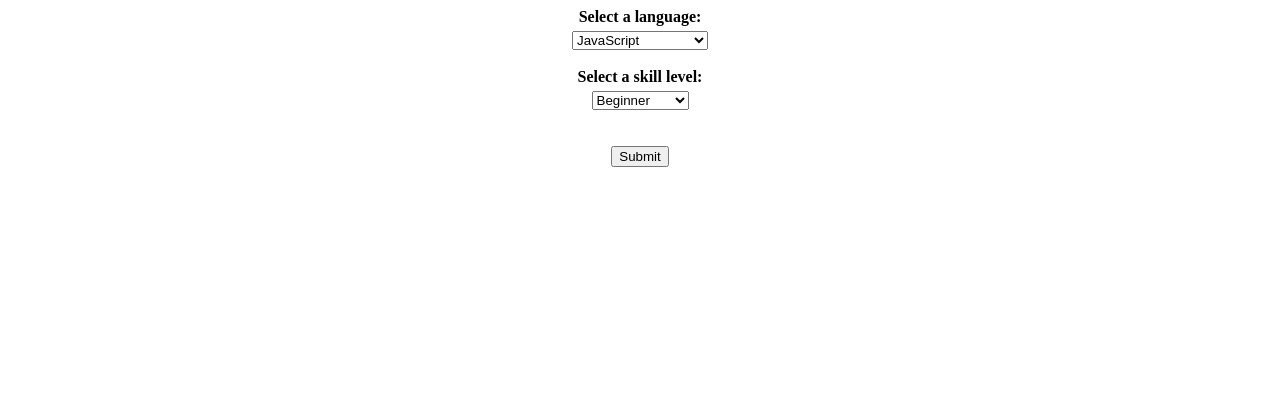
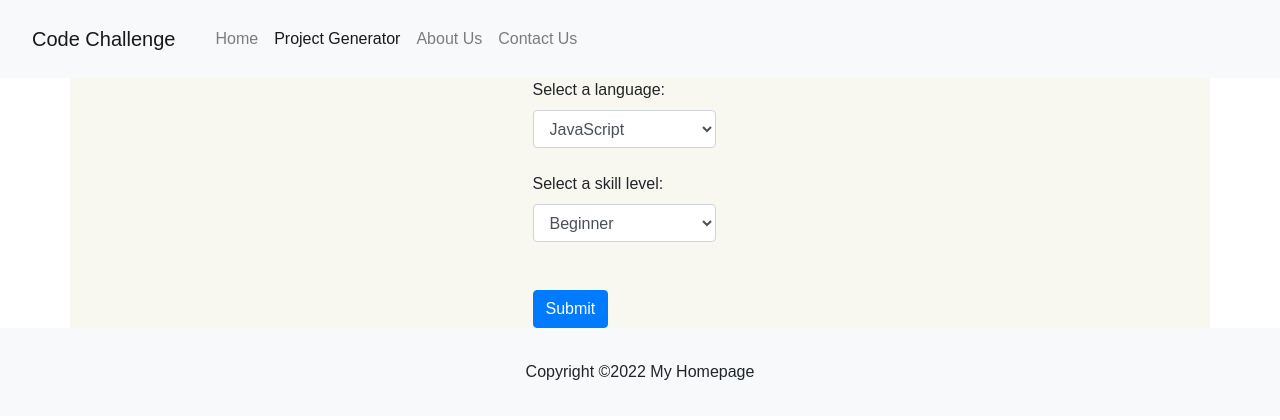
Before and after one commit to jayeshpaluru/CollegeCodingProjectWebsite, a plain HTML site: page ProjectGenerator.html in a window 1280 px wide. Drawn offline with nearby package versions, Linux system fonts and the light colour scheme.

Commit message:
Made it pretty

```diff
--- a/ProjectGenerator.html
+++ b/ProjectGenerator.html
@@ -2,51 +2,44 @@
 <html>
   <head>
     <title>Project Idea Generator</title>
-    <style>
-      form {
-        display: flex;
-        flex-direction: column;
-        align-items: center;
-      }
-      label {
-        font-weight: bold;
-        margin-bottom: 5px;
-      }
-      #displayProjectIdea {
-        margin-top: 10px;
-        text-align: center;
-        font-weight: bold;
-      }
-      #loading {
-        font-size: 20px;
-        text-align: center;
-      }
-      #loading:after {
-  content: ".";
-  animation: dots 1s infinite;
-}
-
-@keyframes dots {
-  0%, 20% { content: "."; }
-  40% { content: ".."; }
-  60% { content: "..."; }
-  80%, 100% { content: "."; }
-}
-
-  </style>
+    <link rel="stylesheet" href="https://cdnjs.cloudflare.com/ajax/libs/twitter-bootstrap/4.5.3/css/bootstrap.min.css" integrity="sha512-oc9+XSs1H243/FRN9Rw62Fn8EtxjEYWHXRvjS43YtueEewbS6ObfXcJNyohjHqVKFPoXXUxwc+q1K7Dee6vv9g==" crossorigin="anonymous" />
+    <link rel="stylesheet" href="styles.css" />
   </head>
   <body>
-    <div>
+    <header>
+      <nav class="navbar navbar-expand-lg navbar-light bg-light">
+        <a class="navbar-brand" href="home.html">Code Challenge</a>
+        <button class="navbar-toggler" type="button" data-toggle="collapse" data-target="#navbarNav" aria-controls="navbarNav" aria-expanded="false" aria-label="Toggle navigation">
+          <span class="navbar-toggler-icon"></span>
+        </button>
+        <div class="collapse navbar-collapse" id="navbarNav">
+          <ul class="navbar-nav">
+            <li class="nav-item">
+              <a class="nav-link" href="home.html">Home</a>
+            </li>
+            <li class="nav-item active">
+              <a class="nav-link" href="projectGenerator.html">Project Generator <span class="sr-only">(current)</span></a>
+            </li>
+            <li class="nav-item">
+              <a class="nav-link" href="aboutUs.html">About Us</a>
+            </li>
+            <li class="nav-item">
+              <a class="nav-link" href="contactUs.html">Contact Us</a>
+            </li>
+          </ul>
+        </div>
+      </nav>
+    </header>
+    <main class="container">
       <form>
-        <label for="languageSelect">Select a language:</label>
-        <select id="languageSelect" name="languageSelect">
+        <label for="languageSelect" class="form-control-label">Select a language:</label>
+        <select id="languageSelect" name="languageSelect" class="form-control">
           <option value="JavaScript">JavaScript</option>
           <option value="Python">Python</option>
           <option value="Java">Java</option>
           <option value="C++">C++</option>
           <option value="C">C</option>
           <option value="C#">C#</option>
-          <option value="JavaScript">JavaScript</option>
           <option value="Kotlin">Kotlin</option>
           <option value="Ruby">Ruby</option>
           <option value="Swift">Swift</option>
@@ -60,21 +53,28 @@
           <option value="Dart">Dart</option>
           <option value="Assembly">Assembly</option>
           <option value="Machine Language">Machine Language</option>
+          <option value="Brainfuck">Brainfuck</option>
+          <option value="Random">Random</option>
         </select>
         <br>
-        <label for="skillSelect">Select a skill level:</label>
-        <select id="skillSelect" name="skillSelect">
+        <label for="skillSelect" class="form-control-label">Select a skill level:</label>
+        <select id="skillSelect" name="skillSelect" class="form-control">
           <option value="Beginner">Beginner</option>
           <option value="Intermediate">Intermediate</option>
           <option value="Advanced">Advanced</option>
         </select>
         <br>
         <br>
-        <input type="button" id="submitBtn" value="Submit">
+        <input type="button" id="submitBtn" value="Submit" class="btn btn-primary">
       </form>
       <div id="loading" style="display: none;">Loading..</div>
       <p id="displayProjectIdea"></p>
-    </div>
+    </main>
+    <footer class="bg-light py-3">
+      <div class="container">
+        <p class="text-center">Copyright &copy;2022 My Homepage</p>
+      </div>
+    </footer>
     <script src="ProjectGenerator.js"></script>
   </body>
 </html>
```
